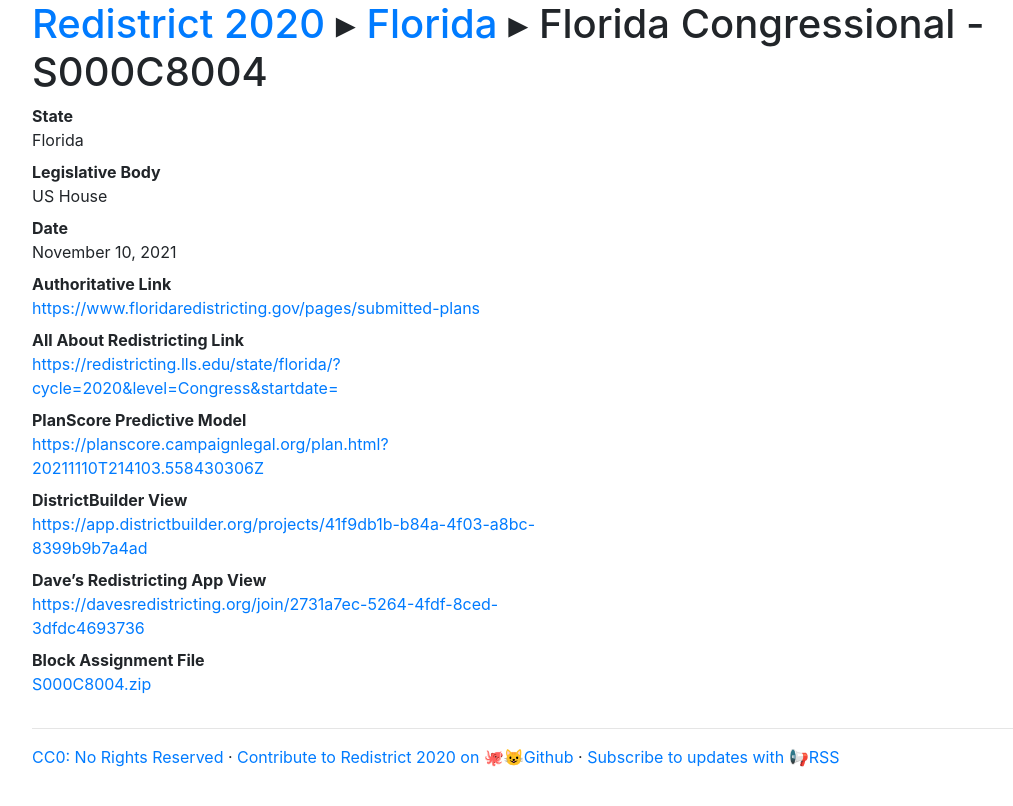
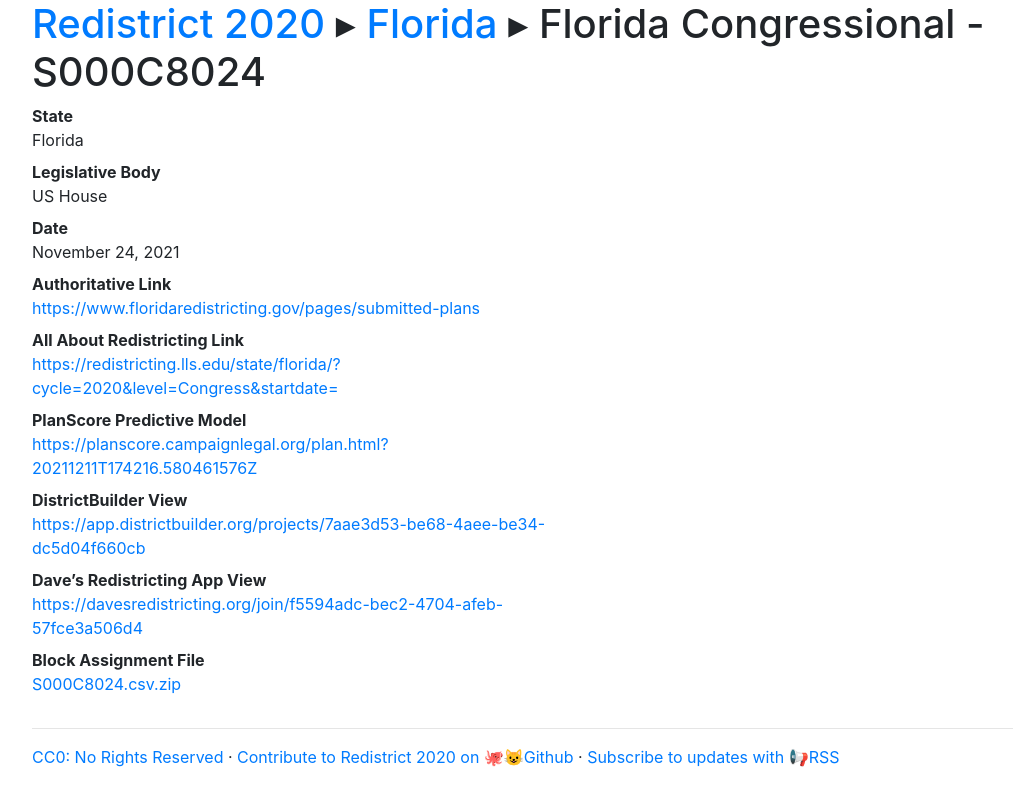
Before and after one commit to PlanScore/Redistrict2020, a Jekyll site: the page built from _plans/FL-2021-11-congress-S000C8024.md, in a window 1280 px wide. Shown: the top 806 px of the page, without its empty margins (53-1066 px from the left). Built offline with Jekyll 4.4.1, drawn with Linux system fonts in a browser that asks for light colours; nearby versions of some CDN libraries.

Commit message:
Update FL-2021-11-congress-S000C8024.md

```diff
--- a/_plans/FL-2021-11-congress-S000C8024.md
+++ b/_plans/FL-2021-11-congress-S000C8024.md
@@ -1,15 +1,15 @@
 ---
 state: Florida
-title: Florida Congressional - S000C8004
+title: Florida Congressional - S000C8024
 body: US House
-date: 2021-11-10
+date: 2021-11-24
 authoritative_link: https://www.floridaredistricting.gov/pages/submitted-plans
 allabout_link: https://redistricting.lls.edu/state/florida/?cycle=2020&level=Congress&startdate=
-planscore_link: https://planscore.campaignlegal.org/plan.html?20211110T214103.558430306Z
-districtbuilder_link: https://app.districtbuilder.org/projects/41f9db1b-b84a-4f03-a8bc-8399b9b7a4ad
-davesredist_link: https://davesredistricting.org/join/2731a7ec-5264-4fdf-8ced-3dfdc4693736
+planscore_link: https://planscore.campaignlegal.org/plan.html?20211211T174216.580461576Z
+districtbuilder_link: https://app.districtbuilder.org/projects/7aae3d53-be68-4aee-be34-dc5d04f660cb
+davesredist_link: https://davesredistricting.org/join/f5594adc-bec2-4704-afeb-57fce3a506d4
 five38_link:
-blockassignment_file: /files/FL-2021-11/S000C8004.zip
+blockassignment_file: /files/FL-2021-11/S000C8024.csv.zip
 shapefile_file:
 simplegeojson_file:
 
```
